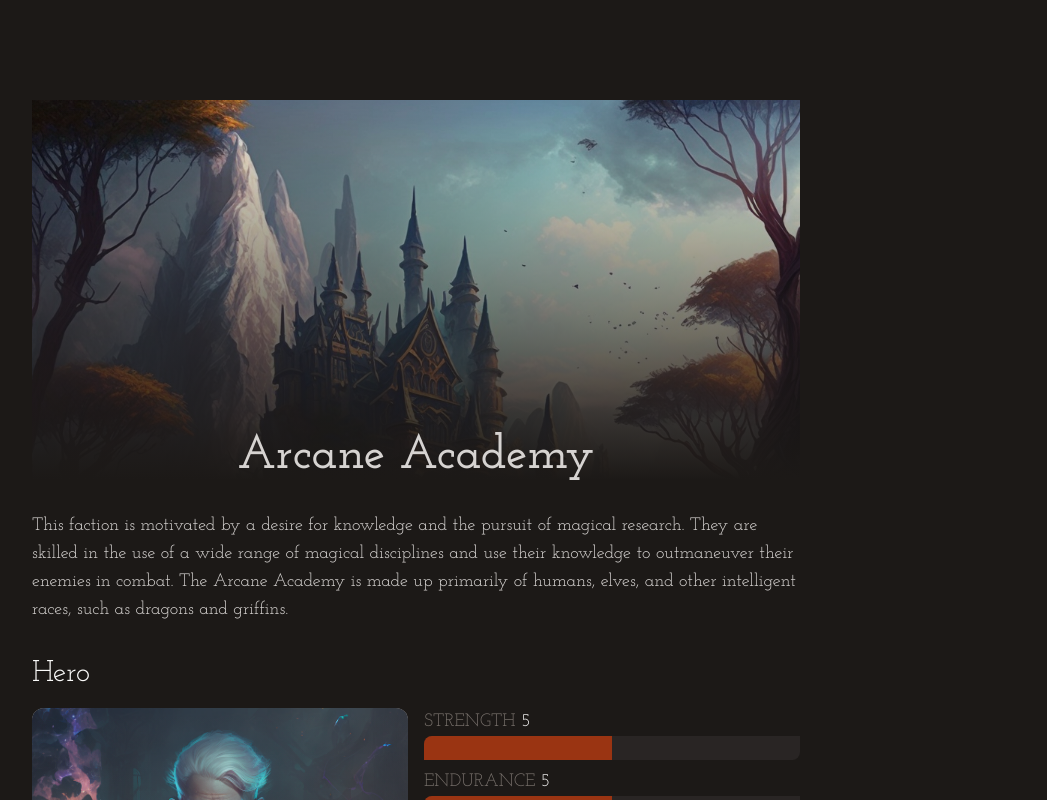
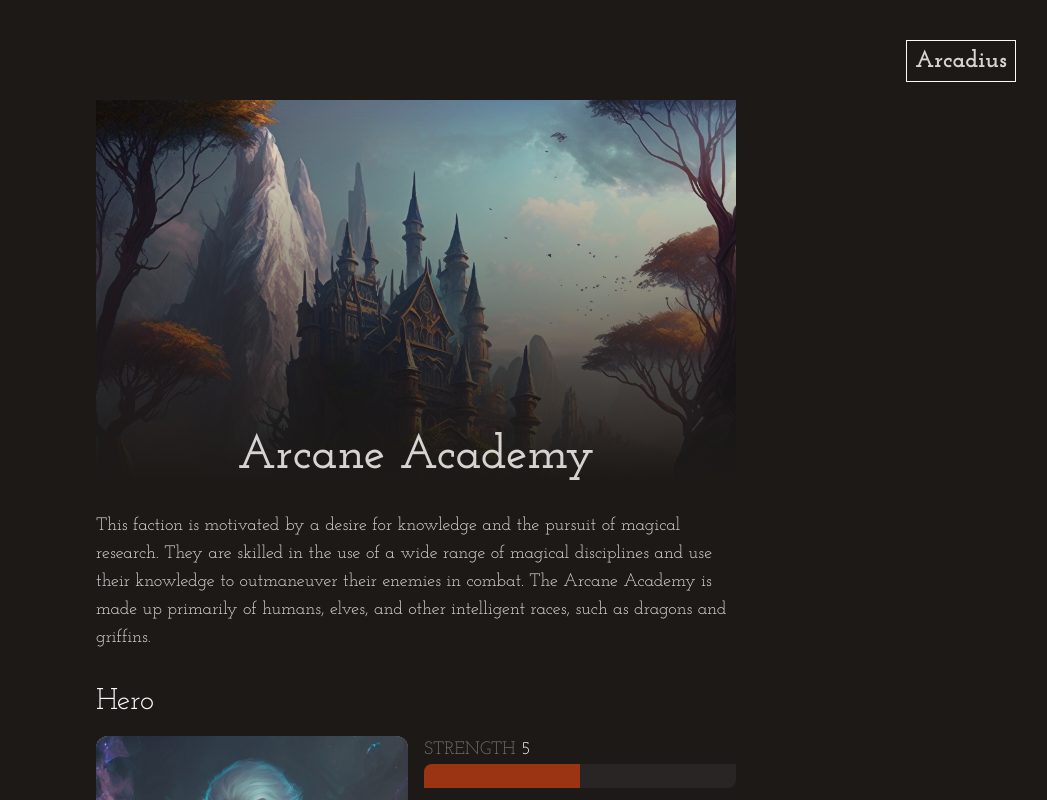
Before and after one commit to rohitchouhan8/Arcadius, a Next.js app: page /arcaneAcademy in a window 1280 px wide. Shown: the top 800 px of the page, without its empty margins (224-1271 px from the left). Built offline with nearby package versions, Linux system fonts and the light colour scheme.

Commit message:
style updates

```diff
--- a/components/factionList.tsx
+++ b/components/factionList.tsx
@@ -16,7 +16,7 @@ export default function FactionList() {
 function FactionCard({ url, faction }: { url: string; faction: Faction }) {
 	return (
 		<li
-			className={`w-full relative h-64 group overflow-clip border-8 shadow-inner border-gray-700`}
+			className={`w-full relative h-64 group overflow-clip border border-gray-600`}
 		>
 			<a href={`/${url}`}>
 				<Image
--- a/components/layout.tsx
+++ b/components/layout.tsx
@@ -2,8 +2,8 @@ import { PropsWithChildren } from "react"
 
 export default function Layout({ children }: PropsWithChildren) {
 	return (
-		<div className="w-full h-full">
-			<div className="flex flex-col max-w-3xl min-h-screen items-center mx-auto py-24">
+		<div className='w-full h-full'>
+			<div className='flex flex-col max-w-3xl min-h-screen items-center mx-auto py-24 px-16'>
 				{children}
 			</div>
 		</div>
--- a/pages/_app.tsx
+++ b/pages/_app.tsx
@@ -13,6 +13,13 @@ export default function App({ Component, pageProps }: AppProps) {
 		<main
 			className={`${josefinSlab.variable} font-serif text-gray-300 text-lg bg-gray-900`}
 		>
+			<div className='w-full absolute flex flex-row justify-end z-50 p-10'>
+				<a href='/'>
+					<h1 className='font-bold text-2xl px-2 py-1 border border-gray-50'>
+						Arcadius
+					</h1>
+				</a>
+			</div>
 			<Component {...pageProps} />
 		</main>
 	)
--- a/pages/index.tsx
+++ b/pages/index.tsx
@@ -26,10 +26,13 @@ export default function Home() {
 						src={arcadiusImage}
 						alt='Arcadius'
 					/>
+					<div className='absolute h-full w-full bg-gradient-to-b from-transparent via-gray-900 to-transparent opacity-50'></div>
 					<div className='flex flex-col justify-center items-center gap-8 max-w-2xl z-10'>
-						<h1 className='text-6xl font-semibold'>Arcadius</h1>
-						<p>
-							a place of idyllic beauty and perfect happiness. It
+						<h1 className='text-6xl font-bold text-white'>
+							Arcadius
+						</h1>
+						<p className='text-gray-50 text-xl'>
+							A place of idyllic beauty and perfect happiness. It
 							is a world of magic and wonder, where ancient powers
 							and modern technologies coexist and where the forces
 							of light and darkness are constantly at odds.
```
